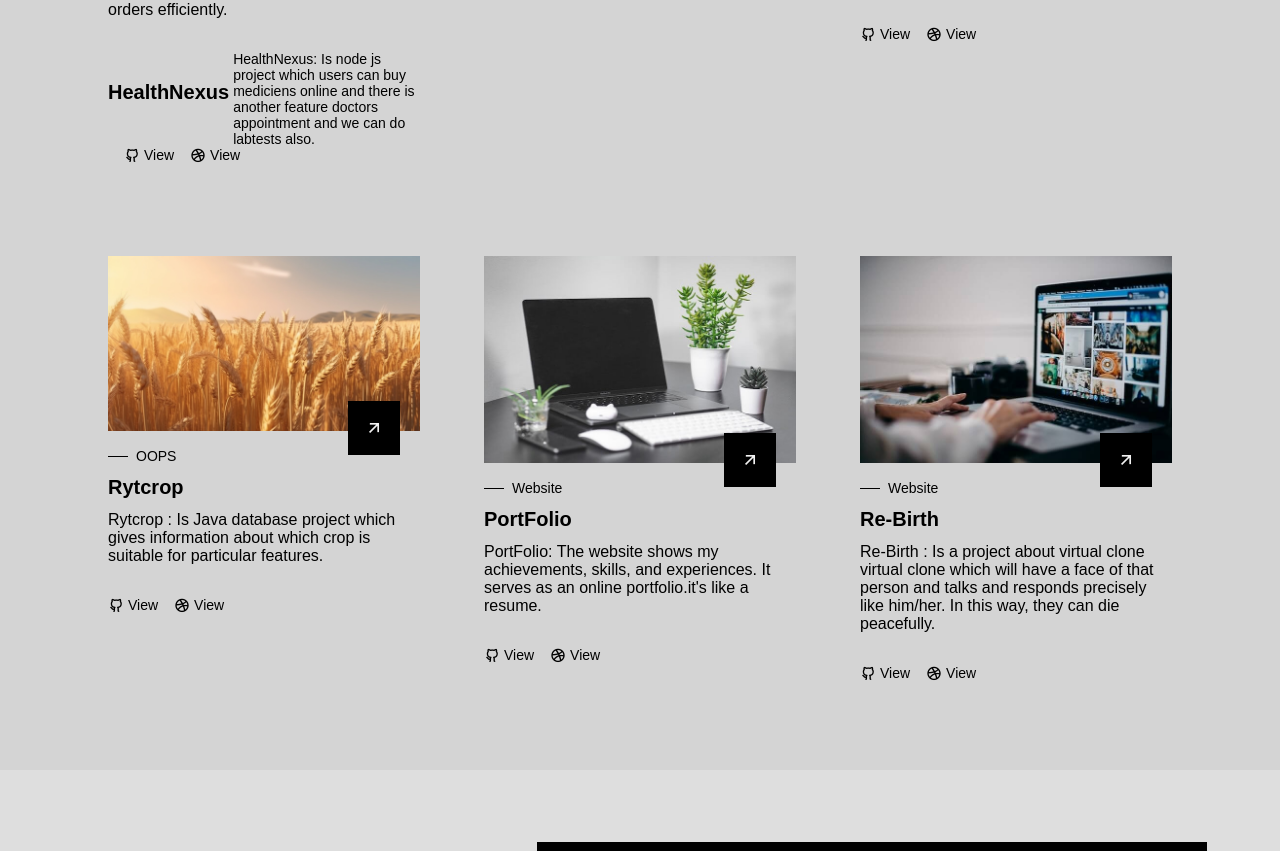
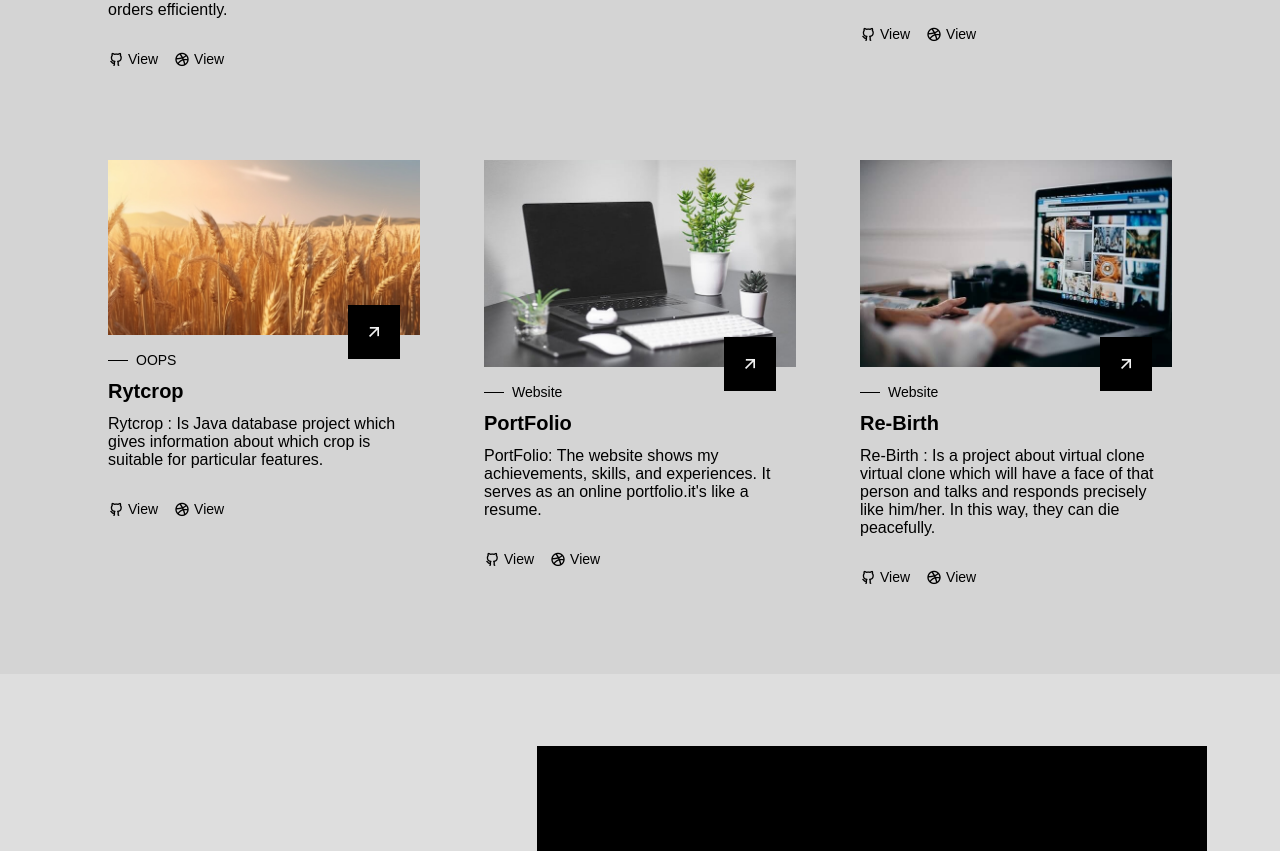
Before and after one commit to kondetivenkat/myResume-portfolio, a plain HTML site: page index.html in a window 1280 px wide. Shown: the part 3460-4311 px from the top of the page. Drawn offline with nearby package versions, Linux system fonts and the light colour scheme; a web font is replaced by a local one.

Commit message:
commiting

```diff
--- a/index.html
+++ b/index.html
@@ -210,16 +210,6 @@
                 </div>
                 <div class="projects__buttons">
                     <a href="https://github.com/kondetivenkat/GadgetGalaxy" class="projects__link">
-                    <h2 class="projects__title">HealthNexus</h2>
-                    <p class="projects__description">
-                        HealthNexus: Is node js project which users
-                        can buy mediciens online and there is another
-                        feature doctors appointment and we can do labtests
-                        also.
-                    </p>
-                </div>
-                <div class="projects__buttons">
-                    <a href="https://github.com/kondetivenkat/Healthnexus" class="projects__link">
                         <i class="ri-github-line"></i>View
                     </a>
                     <a href="https://dribble.com/" class="projects__link">
```
